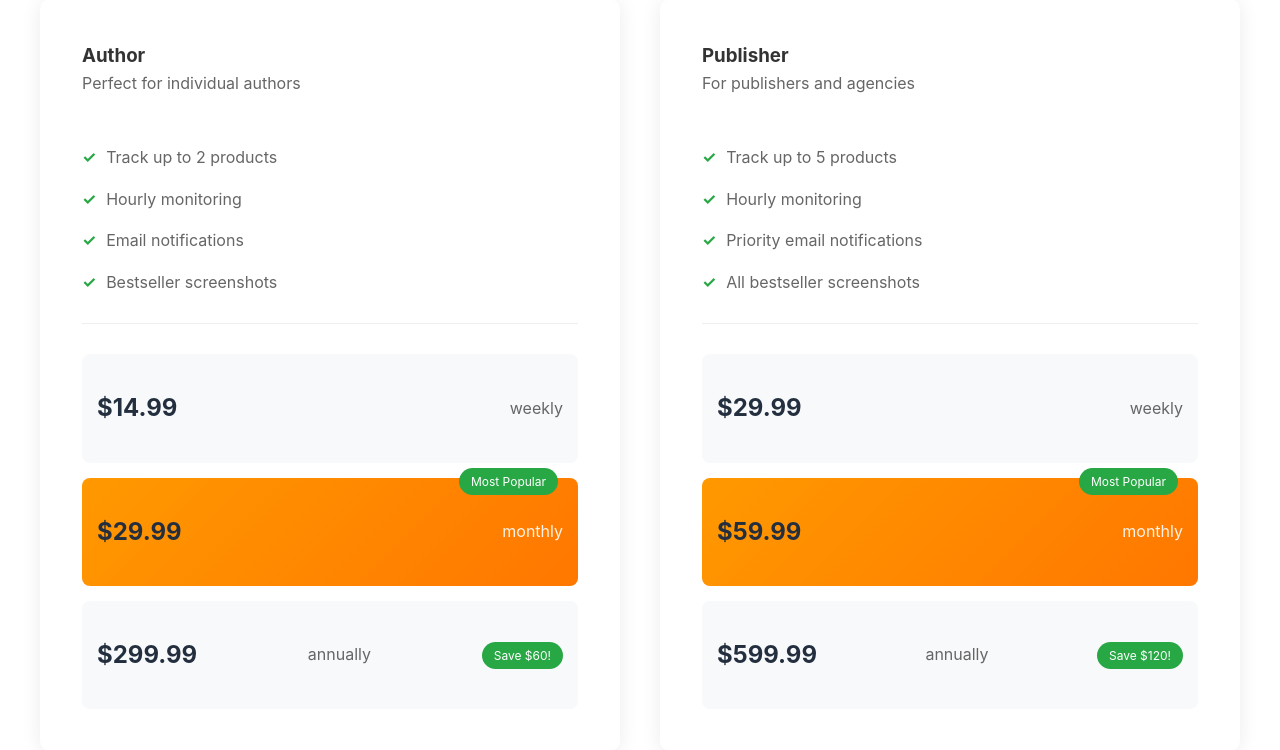
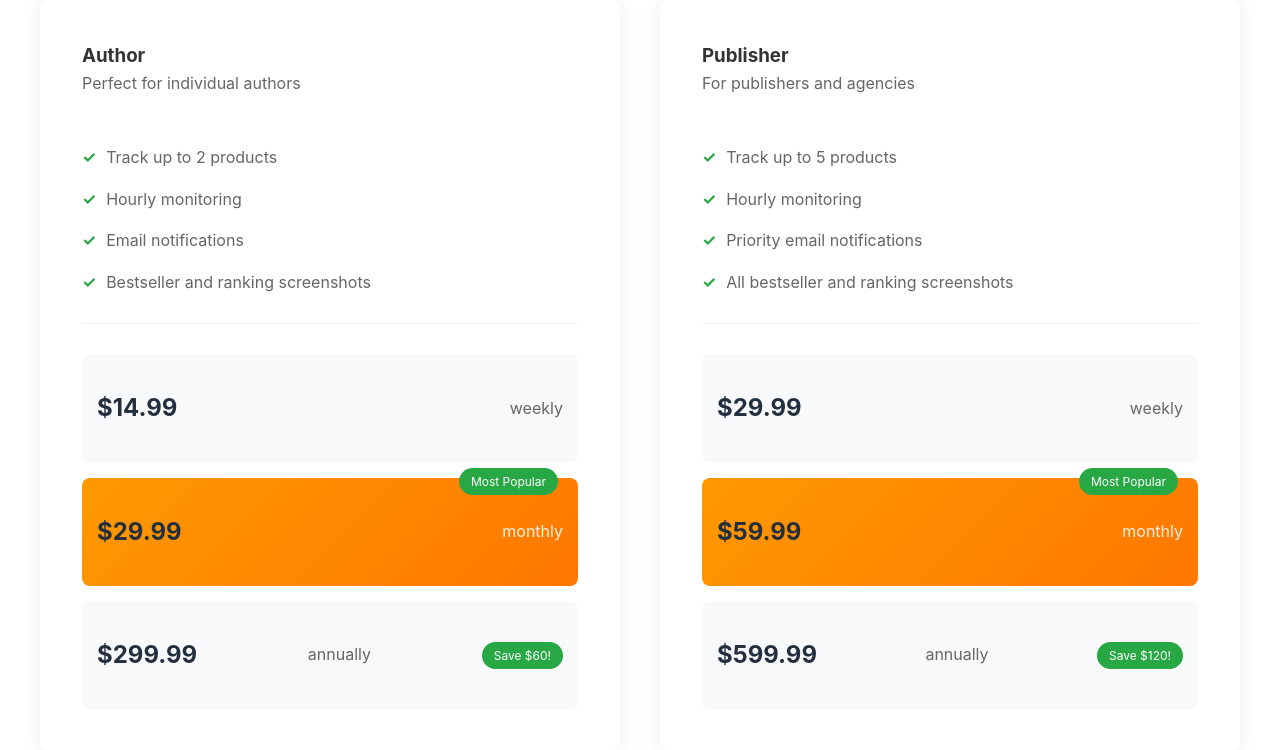
Before and after one commit to SodaCatStudio/amazon-screenshot-tracker, a Flask app: page / in a window 1280 px wide. Shown: the part 3260-4010 px from the top of the page. Run offline with Flask 3, Linux system fonts and the light colour scheme; some libraries are stand-ins or nearby versions.

Commit message:
Updated landing page to clarify that ranking is also recorded.

```diff
--- a/templates/landing.html
+++ b/templates/landing.html
@@ -523,7 +523,7 @@
                         <li>Track up to 2 products</li>
                         <li>Hourly monitoring</li>
                         <li>Email notifications</li>
-                        <li>Bestseller screenshots</li>
+                        <li>Bestseller and ranking screenshots</li>
                     </ul>
                     <div class="price-options">
                         <div class="price-option">
@@ -550,7 +550,7 @@
                         <li>Track up to 5 products</li>
                         <li>Hourly monitoring</li>
                         <li>Priority email notifications</li>
-                        <li>All bestseller screenshots</li>
+                        <li>All bestseller and ranking screenshots</li>
                     </ul>
                     <div class="price-options">
                         <div class="price-option">
```
Also changed, not shown: amazon_monitor.db.
